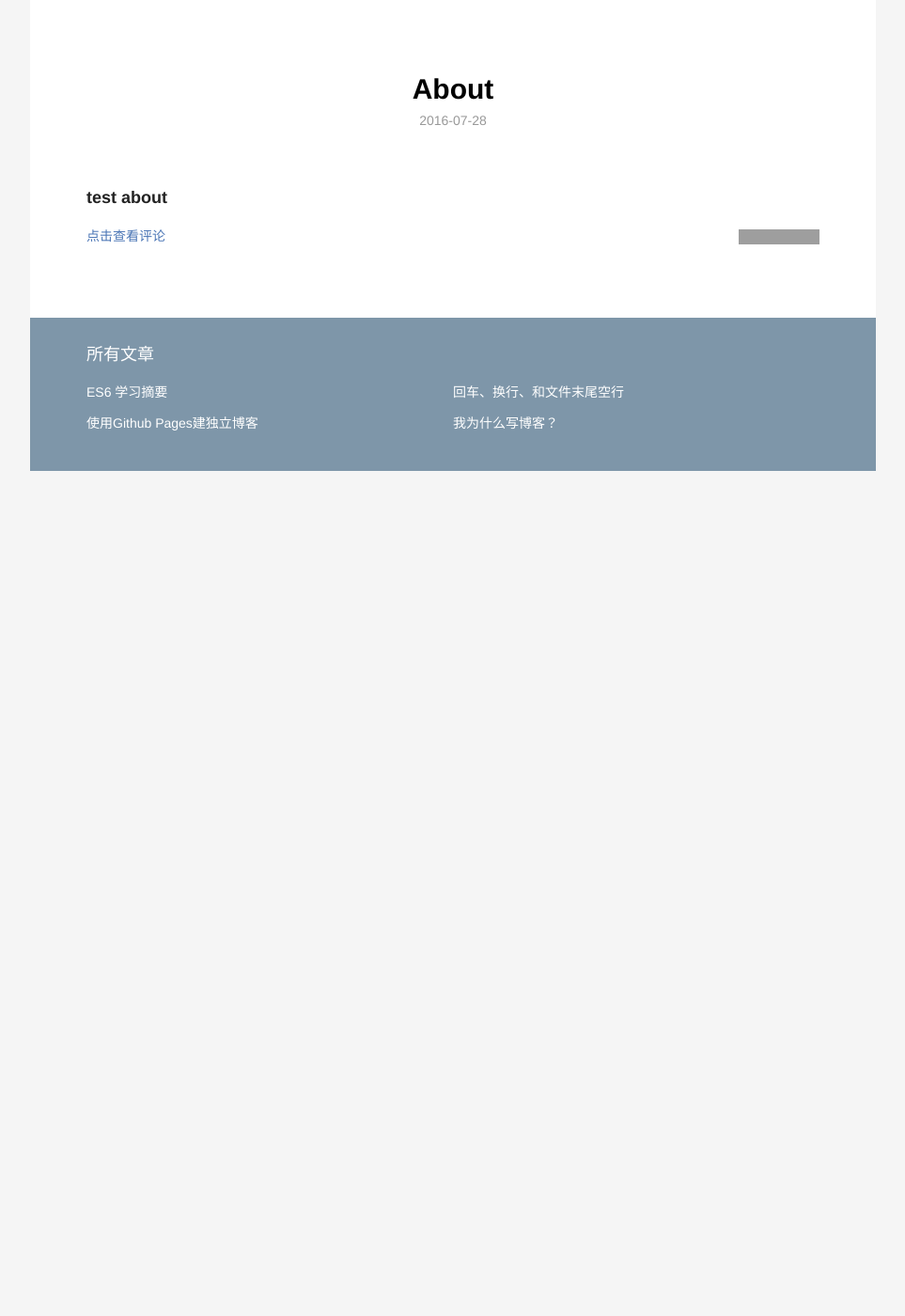
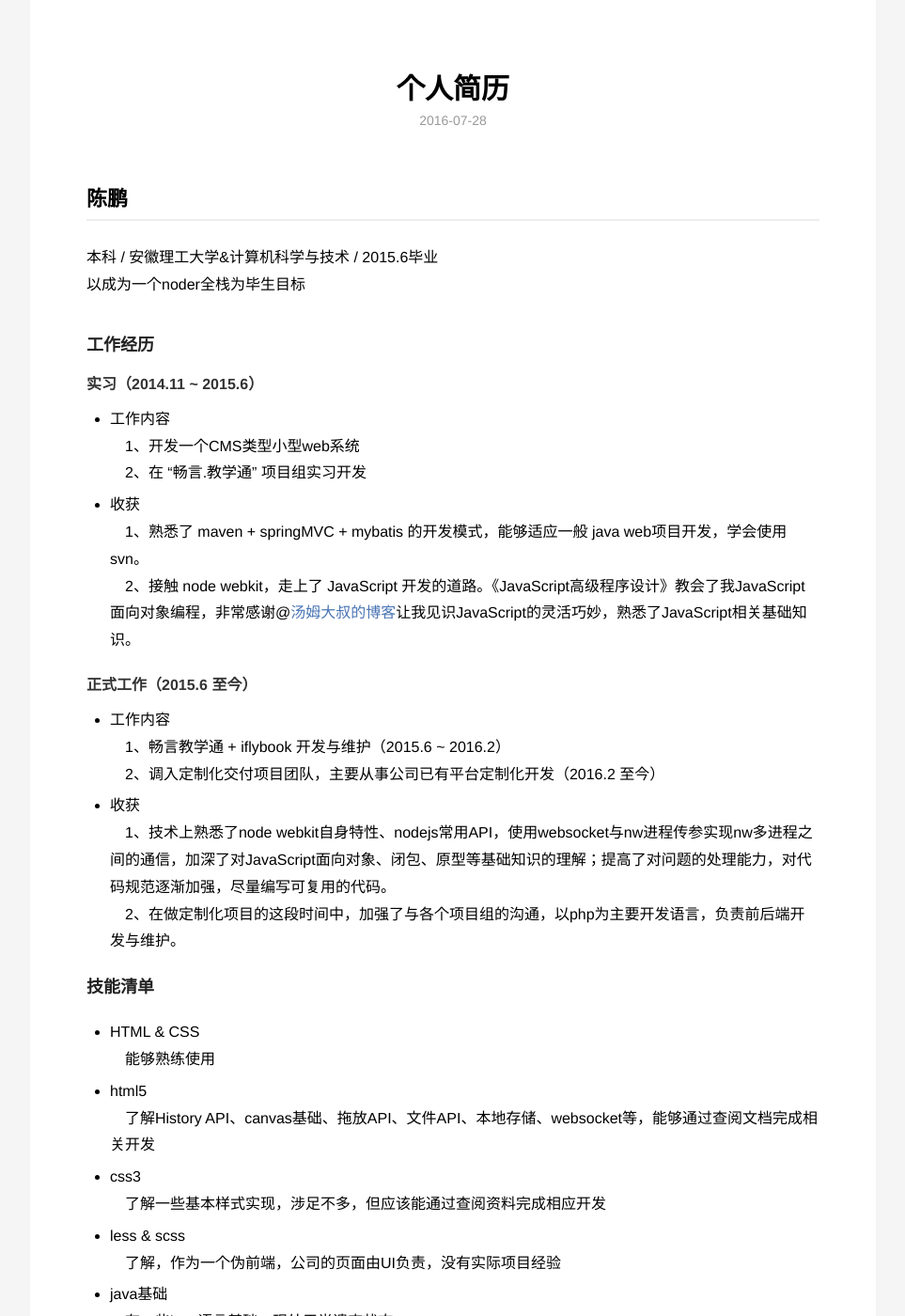
Before and after one commit to troublrMan/jekyll_blog, a Jekyll site: the page built from _posts/2016-7-28-about.md, in a window 1280 px wide and 1400 px high. Shown: the whole window at 94% size, without its empty margins (158-1121 px from the left). Built offline with Jekyll 4.4.1, drawn with Linux system fonts in a browser that asks for light colours; comment, search, counter and statistics services are not loaded; some of the changed text lies outside the part shown; grey boxes are pictures that could not be loaded.

Commit message:
add about me

```diff
--- a/_includes/disqus.html
+++ b/_includes/disqus.html
@@ -18,6 +18,5 @@
     </script>
   </div>
 
-  <a href="#" class="comment" onclick="return false;">点击查看评论</a>
   <div id="disqus_thread"></div>
 </div>
--- a/_posts/2016-7-28-about.md
+++ b/_posts/2016-7-28-about.md
@@ -1,8 +1,76 @@
 ---
 layout: post
-title: About
+title: 个人简历
 description: about me
 category: about
 ---
 
-### test about
+## 陈鹏
+
+本科 / 安徽理工大学&计算机科学与技术 / 2015.6毕业
+以成为一个noder全栈为毕生目标
+
+### 工作经历
+
+#### 实习（2014.11 ~ 2015.6）
+
+- 工作内容
+&emsp;1、开发一个CMS类型小型web系统
+&emsp;2、在 “畅言.教学通” 项目组实习开发
+- 收获
+&emsp;1、熟悉了 maven + springMVC + mybatis 的开发模式，能够适应一般 java web项目开发，学会使用 svn。
+&emsp;2、接触 node webkit，走上了 JavaScript 开发的道路。《JavaScript高级程序设计》教会了我JavaScript面向对象编程，非常感谢@[汤姆大叔的博客](http://www.cnblogs.com/tomxu/archive/2011/12/15/2288411.html)让我见识JavaScript的灵活巧妙，熟悉了JavaScript相关基础知识。
+
+#### 正式工作（2015.6 至今）
+
+- 工作内容
+&emsp;1、畅言教学通 + iflybook 开发与维护（2015.6 ~ 2016.2）
+&emsp;2、调入定制化交付项目团队，主要从事公司已有平台定制化开发（2016.2 至今）
+- 收获
+&emsp;1、技术上熟悉了node webkit自身特性、nodejs常用API，使用websocket与nw进程传参实现nw多进程之间的通信，加深了对JavaScript面向对象、闭包、原型等基础知识的理解；提高了对问题的处理能力，对代码规范逐渐加强，尽量编写可复用的代码。
+&emsp;2、在做定制化项目的这段时间中，加强了与各个项目组的沟通，以php为主要开发语言，负责前后端开发与维护。
+
+### 技能清单
+
+- HTML & CSS
+&emsp;能够熟练使用
+- html5
+&emsp;了解History API、canvas基础、拖放API、文件API、本地存储、websocket等，能够通过查阅文档完成相关开发
+- css3
+&emsp;了解一些基本样式实现，涉足不多，但应该能通过查阅资料完成相应开发
+- less & scss
+&emsp;了解，作为一个伪前端，公司的页面由UI负责，没有实际项目经验
+- java基础
+&emsp;有一些java语言基础，现处于半遗忘状态
+- Struts&spring&mybatis
+&emsp;能够基本使用，花少量时间能够重新上手
+- php
+&emsp;仅限 thinkphp 框架相关开发，未能深入学习php
+- python
+&emsp;有所了解，未深入学习，根据文档能完成简单脚本
+- nodejs
+&emsp;了解常用API和常用模块，自学时间投入较多，没有真实项目经验
+- 设计模式
+&emsp;有看过java和js版的设计模式，所用到的不多，主要有用到单例模式和观察者模式
+- JavaScript基础
+&emsp;较为熟练，对JavaScript基础有一定理解
+- jquery
+&emsp;较为熟练使用，能完成常见dom操作
+- angular
+&emsp;曾使用angular开发过一个小项目，能编写简单指令，短时间内可以上手
+- vue
+&emsp;感觉像简化版的 angular（虽然有很大区别），没有实际开发经验，应该可以很快上手
+- seajs & requirejs
+&emsp;能够基本使用，现在主要用到nodejs中commonjs和ES6的模块
+- webpack & gulp
+&emsp;能完成demo，没有实际项目经验
+- http协议
+&emsp;有基本的认识，能分析基本的请求信息，能完成跨域
+- svn & git
+&emsp;能够正常使用
+- mysql
+&emsp;能完成基本的数据库操作，现在用得少，sql不是很熟练
+- mongodb
+&emsp;能使用nodejs的mongoose和mongodb库完成基本操作
+- redis
+&emsp;了解基本指令，没有redis设计经验
--- a/js/post.js
+++ b/js/post.js
@@ -2,11 +2,7 @@ $(function() {
     $('pre').addClass('prettyprint linenums'); //添加Google code Hight需要的class
 
     window.disqus_shortname = 'http-www-carlen-site'; // required: replace example with your forum shortname
-    $('#disqus_container .comment').on('click',function(){
-        $(this).html('加载中...');
-        var that = this;
-        $.getScript('http://' + disqus_shortname + '.disqus.com/embed.js',function(){$(that).remove()});
-    });
+    $.getScript('http://' + disqus_shortname + '.disqus.com/embed.js');
 
     $('.entry a').each(function(index,element){
         var href = $(this).attr('href');
@@ -24,8 +20,4 @@ $(function() {
     $.getScript('/js/prettify/prettify.js',function(){
         prettyPrint();
     });
-
-    if(/\#comment/.test(location.hash)){
-        $('#disqus_container .comment').trigger('click');
-    }
-})
+});
```
Also changed, not shown: index.md (+3 -3 lines), images/github_favicon.ico (added), images/instagram_favicon.ico (added), images/zhihu_favicon.ico (added).
